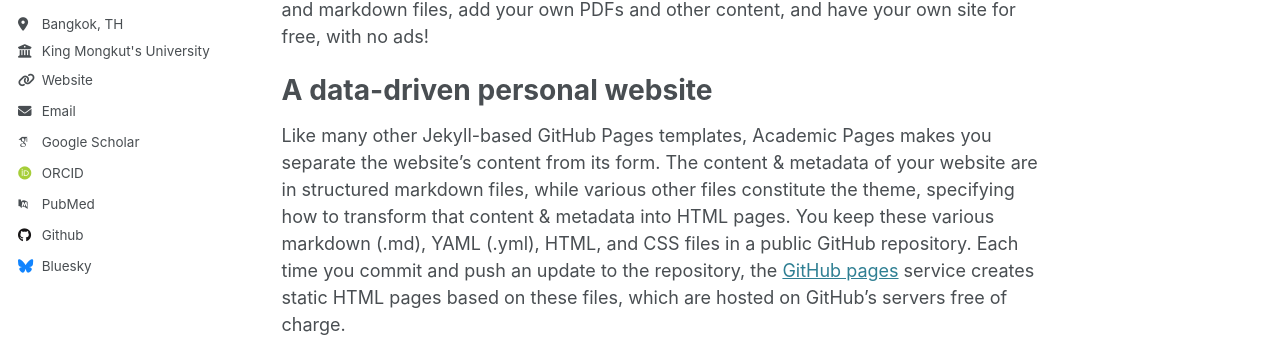
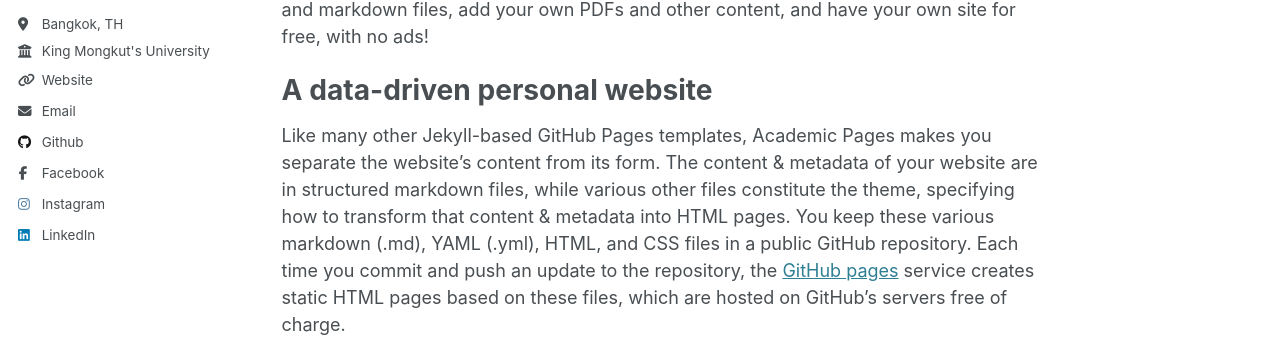
Before and after one commit to chrnthnkmutt/chrnthnkmutt.github.io, a Jekyll site: the page built from _pages/about.md, in a window 1280 px wide. Shown: the part 369-732 px from the top of the page. Built offline with Jekyll 4.4.1, drawn with Linux system fonts in a browser that asks for light colours; some web fonts are replaced; some of the changed lines change nothing that is shown.

Commit message:
Add Social Platform

```diff
--- a/_config.yml
+++ b/_config.yml
@@ -32,11 +32,11 @@
 
   # Academic websites
   arxiv            : # URL - Update with the correct link to your profile
-  googlescholar    : "https://scholar.google.com/citations?user=PS_CX0AAAAAJ"
+  googlescholar    : # URL
   impactstory      : # URL
-  orcid            : "http://orcid.org/yourorcidurl"
+  orcid            : # URL
   semantic         : # URL
-  pubmed           : "https://www.ncbi.nlm.nih.gov/pubmed/?term=john+snow"
+  pubmed           : # URL
   researchgate     : # URL
   scopus           : # URL
 
@@ -44,21 +44,21 @@
   bitbucket        : # Username - Update with your username on the site
   codepen          : # Username
   dribbble         : # Username
-  github           : "academicpages"
+  github           : "chrnthnkmutt"
   kaggle           : # Username
   stackoverflow    : # User number or user number and name (i.e., use "1" or "1/jeff-atwood")
 
   # Social media
-  bluesky          : "bsky.app" # Replace this with you Bluesky username
-  facebook         : # Username
+  bluesky          : # Replace this with you Bluesky username
+  facebook         : "boatchrnthn"
   flickr           : # Username
   foursquare       : # Username
   goodreads        : # Username
   google_plus      : # Username
   keybase          : # Username
-  instagram        : # Username
+  instagram        : "boatchrnthn"
   lastfm           : # Username
-  linkedin         : # Username
+  linkedin         : "boatchrnthn"
   mastodon         : # URL
   medium           : # URL
   pinterest        : # Username
```
